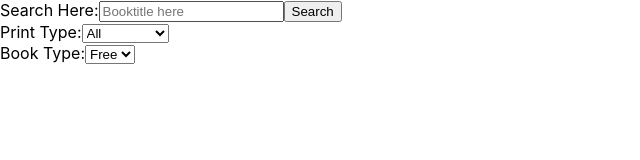
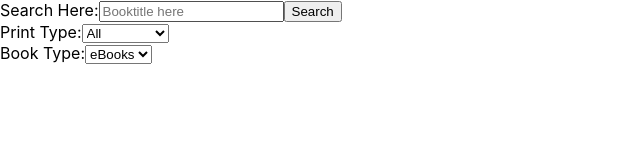
Before and after one commit to thinkful-ei-gecko/StevenR-JoeyR-Google-Book, a React (Create React App) app: page / in a window 1280 px wide. Shown: the top 160 px of the page, without its empty margins (0-640 px from the left). Built offline with nearby package versions, Linux system fonts and the light colour scheme.

Commit message:
problem with magazines

```diff
--- a/src/components/FilterBar.js
+++ b/src/components/FilterBar.js
@@ -26,6 +26,9 @@ export default class FilterBar extends React.Component {
                 <select onChange={this.handleBookFilter}
                 name="bookFilter"
                 id="bookFilter">
+                    <option value="ebooks">eBooks</option>
+                    <option value="full">Full</option>
+                    <option value="partial">Partial</option>
                     <option value="free-ebooks">Free</option>
                     <option value="paid-ebooks">Paid</option>
                 </select>
```
